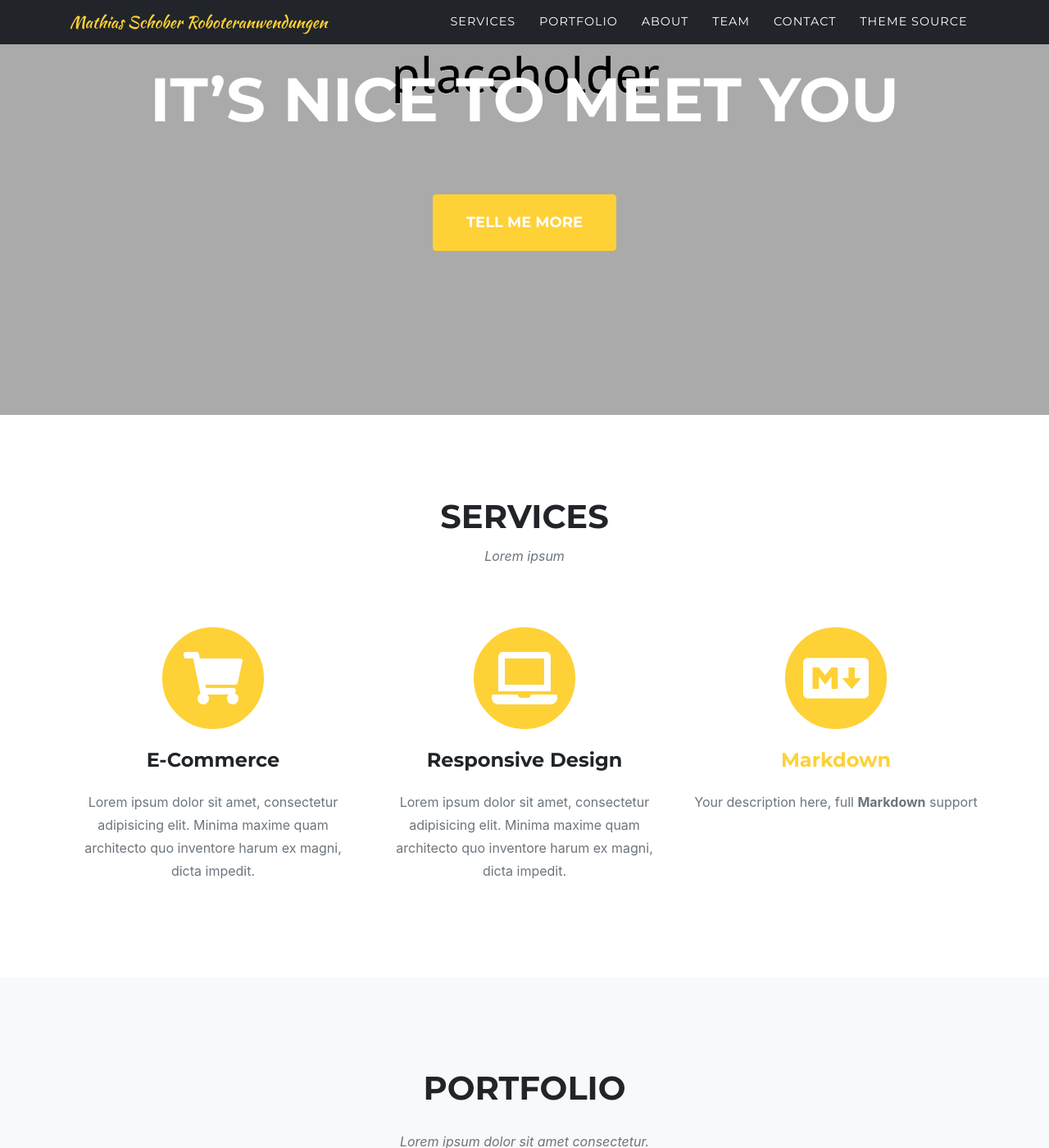
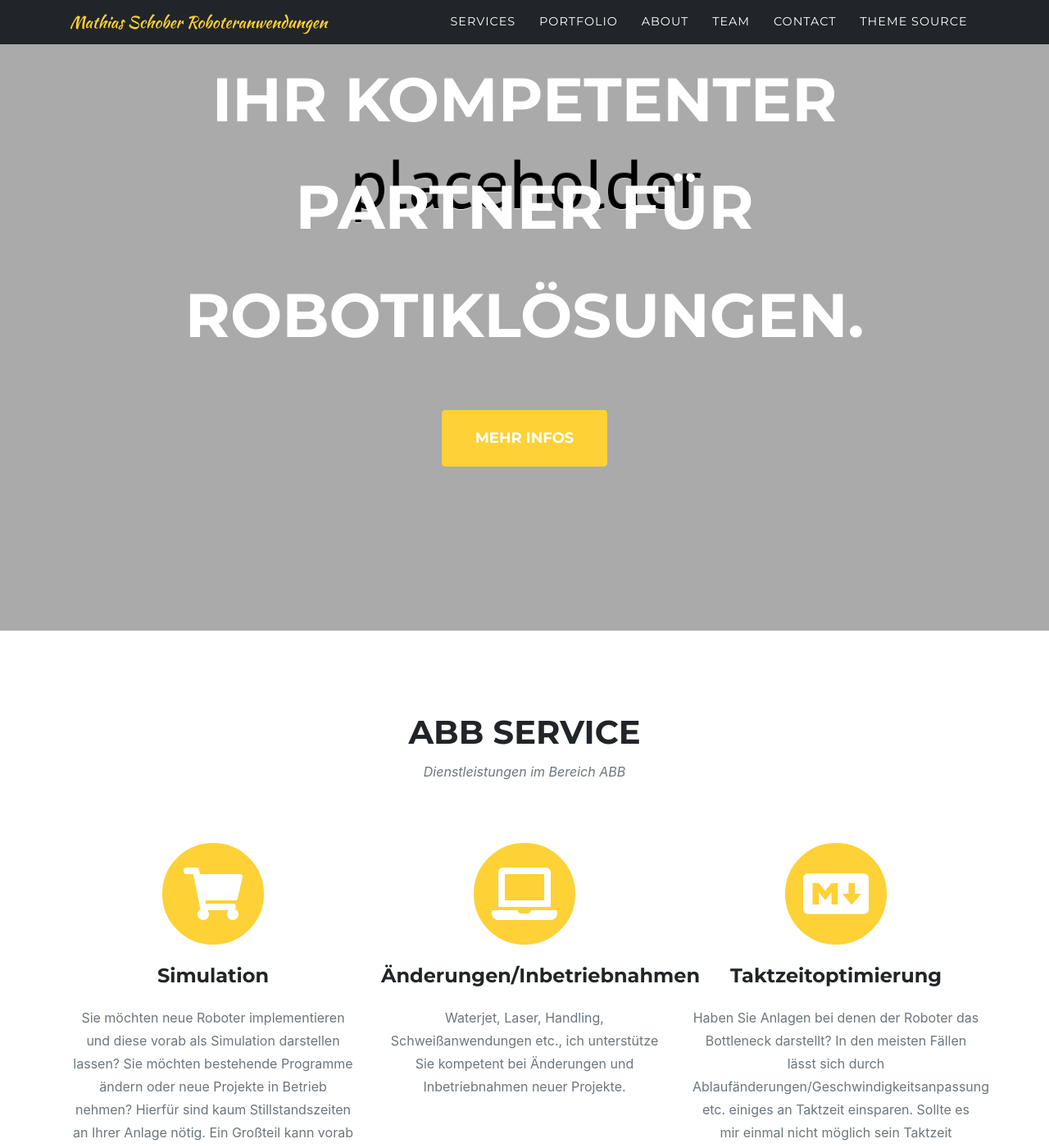
Before and after one commit to MathiasSchober/MathiasSchober.github.io, a Jekyll site: the page built from index.md, in a window 1280 px wide and 1400 px high, scrolled down 339 px. Shown: the whole window at 82% size. Built offline with Jekyll 4.4.1, drawn with Linux system fonts in a browser that asks for light colours; some web fonts are replaced; some of the changed text lies outside the part shown.

Commit message:
Update sitetext.yml

```diff
--- a/_data/sitetext.yml
+++ b/_data/sitetext.yml
@@ -11,24 +11,24 @@
 # -----------------
 en: &DEFAULT_EN
   header:
-    title: Welcome to our Studio!
-    text: It's Nice To Meet You
-    button: Tell Me More
+    title: Willkommen bei Mathias Schober Roboteranwendungen!
+    text: Ihr kompetenter Partner für Robotiklösungen.
+    button: Mehr Infos
     buttonlink: "#services"
 
   services:
-    title: "Services"
-    text: "Lorem ipsum"
-    section: services
+    title: "ABB Service"
+    text: "Dienstleistungen im Bereich ABB"
+    section: Dienstleistungen
     list:
-      - title: "E-Commerce"
-        desc: "Lorem ipsum dolor sit amet, consectetur adipisicing elit. Minima maxime quam architecto quo inventore harum ex magni, dicta impedit."
+      - title: "Simulation"
+        desc: "Sie möchten neue Roboter implementieren und diese vorab als Simulation darstellen lassen? Sie möchten bestehende Programme ändern oder neue Projekte in Betrieb nehmen? Hierfür sind kaum Stillstandszeiten an Ihrer Anlage nötig. Ein Großteil kann vorab per Simulation erledigt werden."
         icon: fas fa-shopping-cart #find more at https://fontawesome.com/icons
-      - title: "Responsive Design"
-        desc: "Lorem ipsum dolor sit amet, consectetur adipisicing elit. Minima maxime quam architecto quo inventore harum ex magni, dicta impedit."
+      - title: "Änderungen/Inbetriebnahmen"
+        desc: "Waterjet, Laser, Handling, Schweißanwendungen etc., ich unterstütze Sie kompetent bei Änderungen und Inbetriebnahmen neuer Projekte."
         icon: fas fa-laptop
-      - title: "[Markdown](https://en.wikipedia.org/wiki/Markdown)"
-        desc: "Your description here, full **Markdown** support"
+      - title: "Taktzeitoptimierung"
+        desc: "Haben Sie Anlagen bei denen der Roboter das Bottleneck darstellt? In den meisten Fällen lässt sich durch Ablaufänderungen/Geschwindigkeitsanpassung etc. einiges an Taktzeit einsparen. Sollte es mir einmal nicht möglich sein Taktzeit einzusparen, werde ich kein Geld dafür verlangen."
         icon: fab fa-markdown
 
   portfolio:
@@ -38,7 +38,7 @@ en: &DEFAULT_EN
     closebutton: "Close Project"
 
   timeline:
-    title: "About"
+    title: "Über mich"
     text: "Lorem ipsum timeline"
     section: timeline
     # left is the default
```
